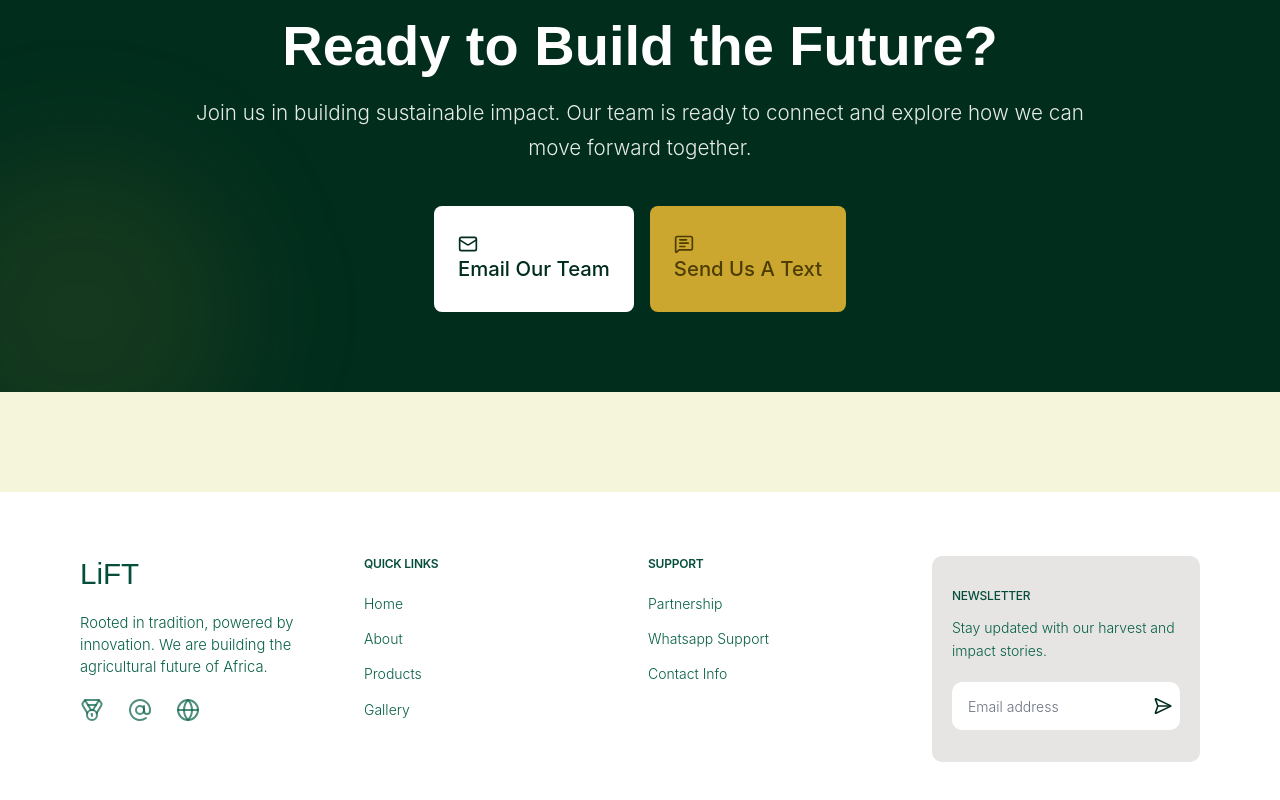
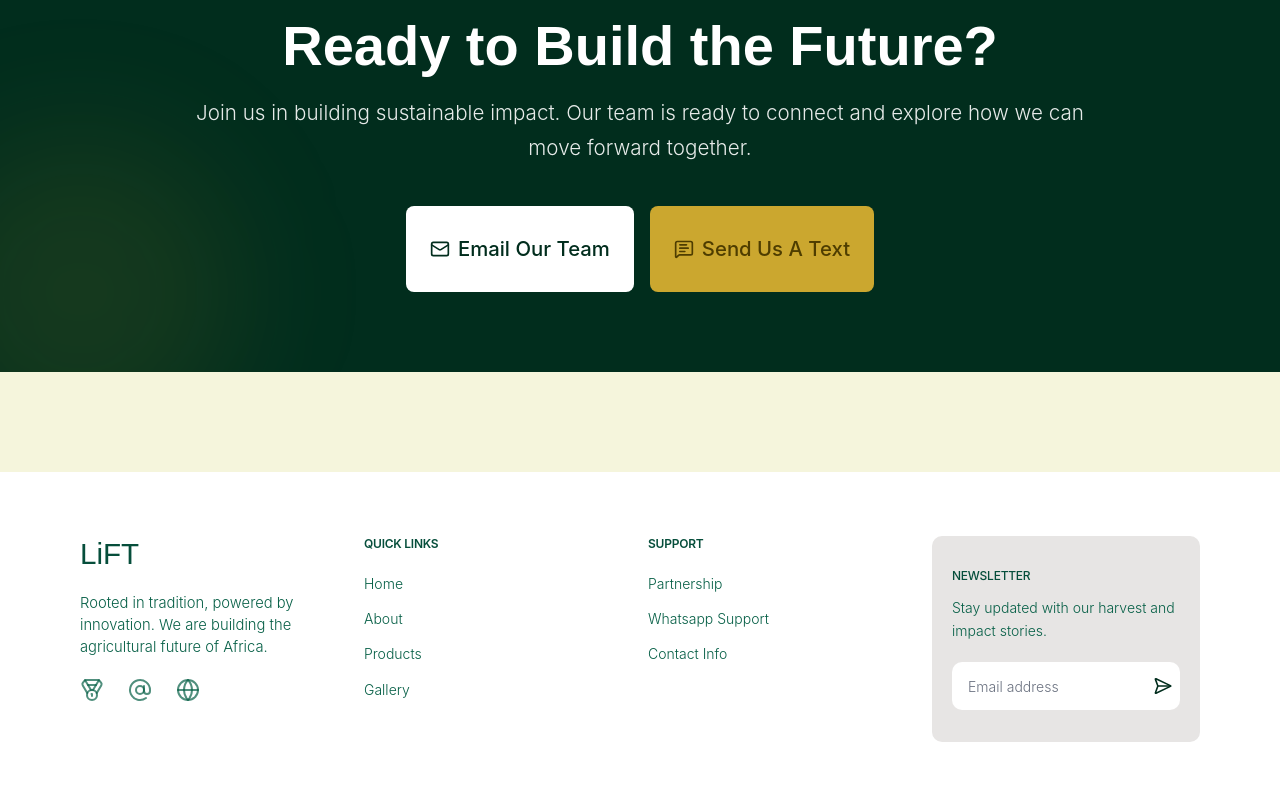
Before and after one commit to LIFT-Farms/website, a Next.js app: page /roadmap in a window 1280 px wide. Shown: the part 5654-6454 px from the top of the page. Built offline with nearby package versions, Linux system fonts and the light colour scheme.

Commit message:
fixed button issue

```diff
--- a/app/roadmap/page.tsx
+++ b/app/roadmap/page.tsx
@@ -331,11 +331,11 @@ export default function Roadmap() {
                                 <h3 className="font-manrope font-bold text-[1.8rem] sm:text-[2.2rem] md:text-[3.5rem] leading-[120%] md:leading-[4.2rem]">Ready to Build the Future?</h3>
                                 <p className="mt-4 font-inter font-light text-[0.95rem] sm:text-[1.1rem] md:text-[1.29rem] leading-[1.5rem] sm:leading-[1.6rem] md:leading-[2.2rem] opacity-90">Join us in building sustainable impact. Our team is ready to connect and explore how we can move forward together.</p>
                                 <div className="mt-8 md:mt-10 flex flex-col sm:flex-row items-center gap-4 w-full sm:w-auto">
-                                    <Link href='mailto:info@liftgroup.online' target="_blank" className="rounded-md inline-block w-full sm:w-auto font-inter font-medium text-[1rem] sm:text-[1.1rem] md:text-[1.27rem] py-6 md:py-7 px-6 bg-white text-primary-dark hover:bg-gray-100 flex items-center justify-center gap-x-2 transition-transform hover:scale-105 active:scale-95">
+                                    <Link href='mailto:info@liftgroup.online' target="_blank" className="rounded-md block w-full sm:w-auto font-inter font-medium text-[1rem] sm:text-[1.1rem] md:text-[1.27rem] py-6 md:py-7 px-6 bg-white text-primary-dark hover:bg-gray-100 flex items-center justify-center gap-x-2 transition-transform hover:scale-105 active:scale-95">
                                         <Mail className="w-5 h-5"/>
                                         <span>Email Our Team</span>
                                     </Link>
-                                    <Link href='https://wa.me/+23278362263?text=Hello, I would like to partner with LiFT Group' target='_blank' className="rounded-md inline-block w-full sm:w-auto font-inter font-medium text-[1rem] sm:text-[1.1rem] md:text-[1.27rem] py-6 md:py-7 px-6 bg-tertiary text-tertiary-medium hover:bg-tertiary/90 flex items-center justify-center gap-x-2 transition-transform hover:scale-105 active:scale-95">
+                                    <Link href='https://wa.me/+23278362263?text=Hello, I would like to partner with LiFT Group' target='_blank' className="rounded-md block w-full sm:w-auto font-inter font-medium text-[1rem] sm:text-[1.1rem] md:text-[1.27rem] py-6 md:py-7 px-6 bg-tertiary text-tertiary-medium hover:bg-tertiary/90 flex items-center justify-center gap-x-2 transition-transform hover:scale-105 active:scale-95">
                                         <MessageSquareText className="w-5 h-5"/>
                                         <span>Send Us A Text</span>
                                     </Link>
--- a/package.json
+++ b/package.json
@@ -24,6 +24,7 @@
     "radix-ui": "^1.4.3",
     "react": "19.2.4",
     "react-dom": "19.2.4",
+    "sharp": "^0.34.5",
     "sonner": "^2.0.7",
     "tailwind-merge": "^3.5.0",
     "tw-animate-css": "^1.4.0"
```
Also changed, not shown: 1 other file (tests, documents, lock files or other folders).
